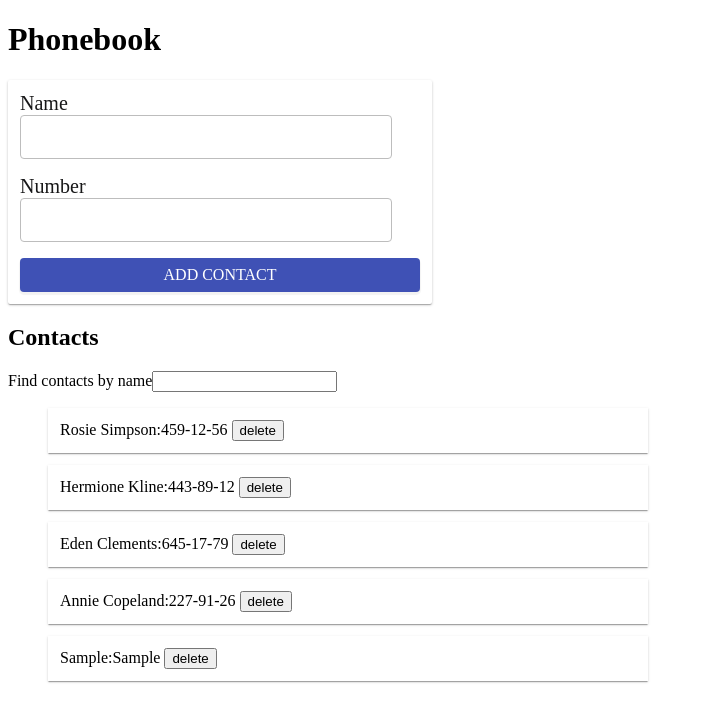
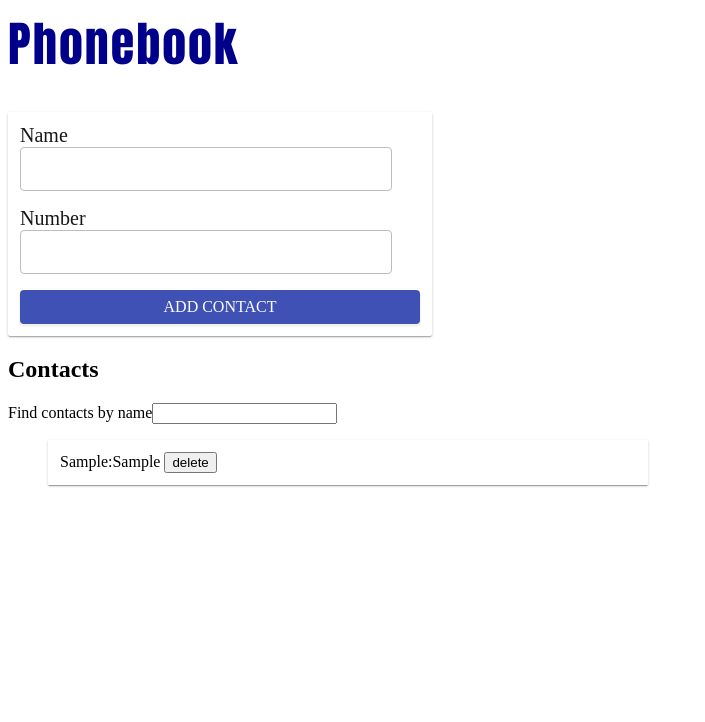
Before and after one commit to NikitaUstnov/goit-react-hw-02-phonebook-rebild, a React (Create React App) app: page / in a window 1280 px wide. Both pictures are taken after typing "Sample", "Sample" into the empty fields and a click on the button "ADD CONTACT". Shown: the top 722 px of the page, without its empty margins (0-705 px from the left). Built offline with nearby package versions, Linux system fonts and the light colour scheme.

Commit message:
homework 5

```diff
--- a/package.json
+++ b/package.json
@@ -10,6 +10,7 @@
     "react": "^16.13.1",
     "react-dom": "^16.13.1",
     "react-scripts": "3.4.1",
+    "react-transition-group": "^4.4.1",
     "uuid": "^8.2.0"
   },
   "scripts": {
@@ -18,7 +19,7 @@
     "test": "react-scripts test",
     "eject": "react-scripts eject",
     "predeploy": "npm run build",
-  "deploy": "gh-pages -d build"
+    "deploy": "gh-pages -d build"
   },
   "eslintConfig": {
     "extends": "react-app"
--- a/src/components/App.js
+++ b/src/components/App.js
@@ -1,17 +1,15 @@
 import React, { Component } from "react";
 import { v4 as uuidv4 } from "uuid";
+import styles from "./App.module.css";
 import ContactList from "./ContactList/ContactList";
 import Filter from "./Filter/Filter";
 import ContactForm from "./ContactForm/ContactForm";
+import { SwitchTransition, CSSTransition } from "react-transition-group";
+import Title from "./Title/Title";
 
 export default class App extends Component {
   state = {
-    contacts: [
-      { id: "id-1", name: "Rosie Simpson", number: "459-12-56" },
-      { id: "id-2", name: "Hermione Kline", number: "443-89-12" },
-      { id: "id-3", name: "Eden Clements", number: "645-17-79" },
-      { id: "id-4", name: "Annie Copeland", number: "227-91-26" },
-    ],
+    contacts: [],
     filter: "",
   };
 
@@ -72,25 +70,35 @@ export default class App extends Component {
   }
 
   render() {
-    const { filter } = this.state;
+    const { filter, contacts } = this.state;
 
     const visibleContacts = this.getVisibleContacts();
 
     return (
       <div>
-        <h1>Phonebook</h1>
+        <Title title="Phonebook" />
 
         <ContactForm onAddContact={this.addContact} />
         <h2>Contacts</h2>
-        {visibleContacts && (
+        <CSSTransition
+          in={contacts.length >= 1}
+          classNames={styles}
+          timeout={250}
+          unmountOnExit
+        >
           <Filter value={filter} onChangeFilter={this.changeFilter} />
-        )}
-        {visibleContacts.length > 0 && (
+        </CSSTransition>
+        <CSSTransition
+          in={visibleContacts.length > 0}
+          classNames={styles}
+          timeout={250}
+          unmountOnExit
+        >
           <ContactList
             contacts={visibleContacts}
             onRemoveContact={this.removeContact}
           />
-        )}
+        </CSSTransition>
       </div>
     );
   }
--- /dev/null
+++ b/src/components/App.module.css
@@ -0,0 +1,21 @@
+.enter {
+  opacity: 0;
+  transform: scale(0.1);
+}
+
+.enterActive {
+  opacity: 1;
+  transform: scale(1);
+  transition: all 250ms linear;
+}
+
+.exit {
+  opacity: 1;
+  transform: scale(1);
+}
+
+.exitActive {
+  opacity: 0;
+  transform: scale(0.1);
+  transition: all 250ms linear;
+}
--- a/src/components/ContactList/ContactList.js
+++ b/src/components/ContactList/ContactList.js
@@ -1,11 +1,13 @@
 import React from "react";
 import PropTypes from "prop-types";
+import { CSSTransition, TransitionGroup } from "react-transition-group";
 import styles from "./ContactList.module.css";
 
 const ContactList = ({ contacts, onRemoveContact }) => (
-  <ul className={styles.TaskList}>
+  <TransitionGroup component="ul" className={styles.TaskList}>
     {contacts.map((contact) => (
-      <li className = {styles.TaskList_item}key={contact.id}>
+      <CSSTransition timeout={200} classNames={styles}>
+        <li className={styles.TaskList_item} key={contact.id}>
           {contact.name + ":" + contact.number}
           {
             <button
@@ -18,16 +20,19 @@ const ContactList = ({ contacts, onRemoveContact }) => (
             </button>
           }
         </li>
+      </CSSTransition>
     ))}
-  </ul>
+  </TransitionGroup>
 );
 
 ContactList.propTypes = {
   onRemoveContact: PropTypes.func.isRequired,
-  contacts: PropTypes.arrayOf(PropTypes.shape({
+  contacts: PropTypes.arrayOf(
+    PropTypes.shape({
       id: PropTypes.string.isRequired,
       name: PropTypes.string.isRequired,
       number: PropTypes.string.isRequired,
-  })),
-}
+    })
+  ),
+};
 export default ContactList;
--- a/src/components/ContactList/ContactList.module.css
+++ b/src/components/ContactList/ContactList.module.css
@@ -30,10 +30,31 @@
 .TaskList_actions {
   display: flex;
   justify-content: center;
-
 }
 
 .TaskList_button {
   margin-right: 4px;
   margin-left: 4px;
 }
+
+.enter {
+  opacity: 0;
+  transform: scale(0.1);
+}
+
+.enterActive {
+  opacity: 1;
+  transform: scale(1);
+  transition: all 250ms linear;
+}
+
+.exit {
+  opacity: 1;
+  transform: scale(1);
+}
+
+.exitActive {
+  opacity: 0;
+  transform: scale(0.1);
+  transition: all 250ms linear;
+}
--- /dev/null
+++ b/src/components/Title/Title.jsx
@@ -0,0 +1,18 @@
+import React from "react";
+import PropTypes from "prop-types";
+import { CSSTransition } from "react-transition-group";
+import styles from "./Title.module.css";
+
+const Title = ({ title }) => {
+  return (
+    <CSSTransition in={true} appear={true} timeout={500} classNames={styles}>
+      <h1 className={styles.title}>{title}</h1>
+    </CSSTransition>
+  );
+};
+
+Title.propTypes = {
+  title: PropTypes.string,
+};
+
+export default Title;
--- /dev/null
+++ b/src/components/Title/Title.module.css
@@ -0,0 +1,16 @@
+.appear {
+  transform: translateX(-50%);
+}
+
+.appearActive {
+  transform: translateY(0);
+  transition: transform 500ms linear;
+}
+
+.title {
+  font-family: Impact, Haettenschweiler, "Arial Narrow Bold", sans-serif;
+  font-size: 48px;
+  letter-spacing: 2px;
+  margin-top: 0;
+  color: darkblue;
+}
```
Also changed, not shown: 1 other file (tests, documents, lock files or other folders). Lines whose indentation alone changed are shown as unchanged.
